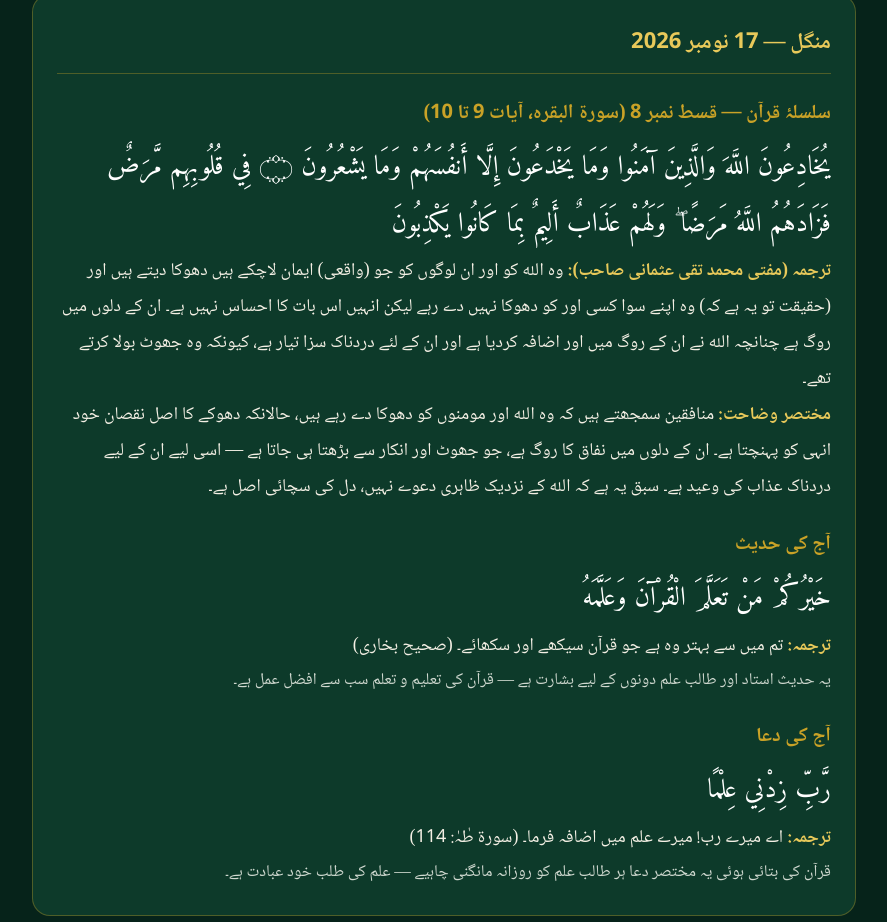
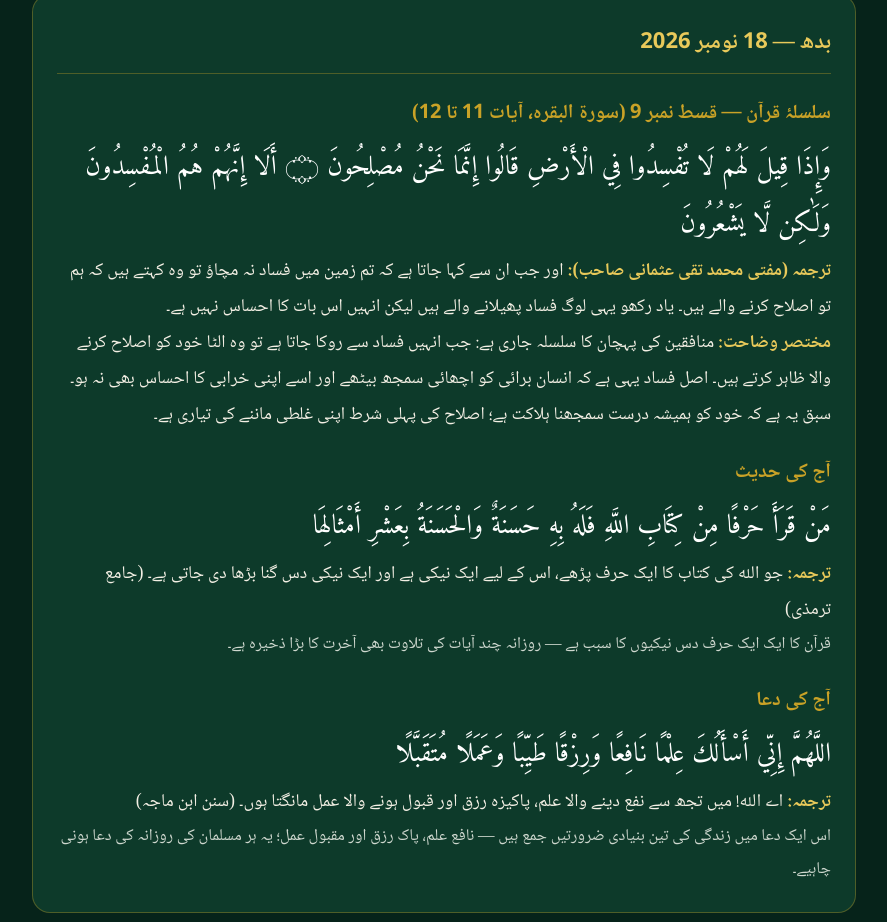
Before and after one commit to yousuf0313/global-online-quran-academy, a plain HTML site: page daily.html in a window 1280 px wide. Shown: the part 358-1280 px from the top of the page, without its empty margins (196-1083 px from the left). Drawn offline with Linux system fonts and the light colour scheme.

Commit message:
Daily content 18 Nov 2026 — Qist 9

```diff
--- a/daily.html
+++ b/daily.html
@@ -42,6 +42,32 @@
     <a class="backlink" href="index.html">مرکزی صفحہ ←</a>
     <a class="backlink" href="register.html">مفت رجسٹریشن — طالب علم و استاد ←</a>
   </header>
+
+  <!-- ===== 18 نومبر 2026 ===== -->
+  <article class="day">
+    <h2>بدھ — 18 نومبر 2026</h2>
+
+    <div class="block">
+      <h3>سلسلۂ قرآن — قسط نمبر 9 (سورۃ البقرہ، آیات 11 تا 12)</h3>
+      <p class="arabic">وَإِذَا قِيلَ لَهُمْ لَا تُفْسِدُوا فِي الْأَرْضِ قَالُوا إِنَّمَا نَحْنُ مُصْلِحُونَ ۝ أَلَا إِنَّهُمْ هُمُ الْمُفْسِدُونَ وَلَٰكِن لَّا يَشْعُرُونَ</p>
+      <p><span class="label">ترجمہ (مفتی محمد تقی عثمانی صاحب):</span> اور جب ان سے کہا جاتا ہے کہ تم زمین میں فساد نہ مچاؤ تو وہ کہتے ہیں کہ ہم تو اصلاح کرنے والے ہیں۔ یاد رکھو یہی لوگ فساد پھیلانے والے ہیں لیکن انہیں اس بات کا احساس نہیں ہے۔</p>
+      <p><span class="label">مختصر وضاحت:</span> منافقین کی پہچان کا سلسلہ جاری ہے: جب انہیں فساد سے روکا جاتا ہے تو وہ الٹا خود کو اصلاح کرنے والا ظاہر کرتے ہیں۔ اصل فساد یہی ہے کہ انسان برائی کو اچھائی سمجھ بیٹھے اور اسے اپنی خرابی کا احساس بھی نہ ہو۔ سبق یہ ہے کہ خود کو ہمیشہ درست سمجھنا ہلاکت ہے؛ اصلاح کی پہلی شرط اپنی غلطی ماننے کی تیاری ہے۔</p>
+    </div>
+
+    <div class="block">
+      <h3>آج کی حدیث</h3>
+      <p class="arabic">مَنْ قَرَأَ حَرْفًا مِنْ كِتَابِ اللَّهِ فَلَهُ بِهِ حَسَنَةٌ وَالْحَسَنَةُ بِعَشْرِ أَمْثَالِهَا</p>
+      <p><span class="label">ترجمہ:</span> جو اللہ کی کتاب کا ایک حرف پڑھے، اس کے لیے ایک نیکی ہے اور ایک نیکی دس گنا بڑھا دی جاتی ہے۔ (جامع ترمذی)</p>
+      <p class="note">قرآن کا ایک ایک حرف دس نیکیوں کا سبب ہے — روزانہ چند آیات کی تلاوت بھی آخرت کا بڑا ذخیرہ ہے۔</p>
+    </div>
+
+    <div class="block">
+      <h3>آج کی دعا</h3>
+      <p class="arabic">اللَّهُمَّ إِنِّي أَسْأَلُكَ عِلْمًا نَافِعًا وَرِزْقًا طَيِّبًا وَعَمَلًا مُتَقَبَّلًا</p>
+      <p><span class="label">ترجمہ:</span> اے اللہ! میں تجھ سے نفع دینے والا علم، پاکیزہ رزق اور قبول ہونے والا عمل مانگتا ہوں۔ (سنن ابن ماجہ)</p>
+      <p class="note">اس ایک دعا میں زندگی کی تین بنیادی ضرورتیں جمع ہیں — نافع علم، پاک رزق اور مقبول عمل؛ یہ ہر مسلمان کی روزانہ کی دعا ہونی چاہیے۔</p>
+    </div>
+  </article>
 
   <!-- ===== 17 نومبر 2026 ===== -->
   <article class="day">
```
